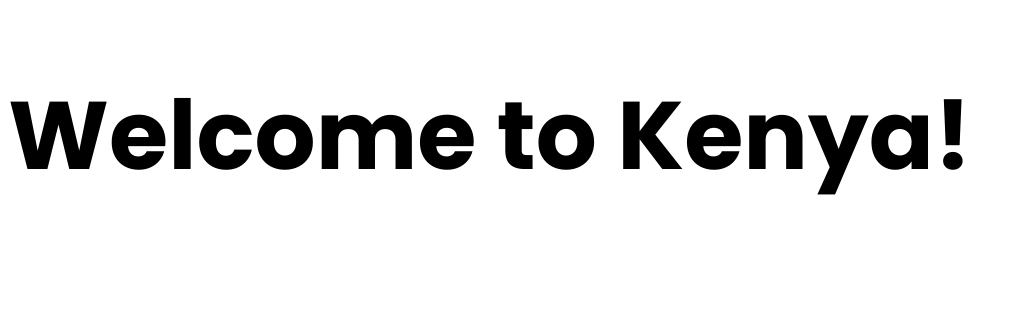
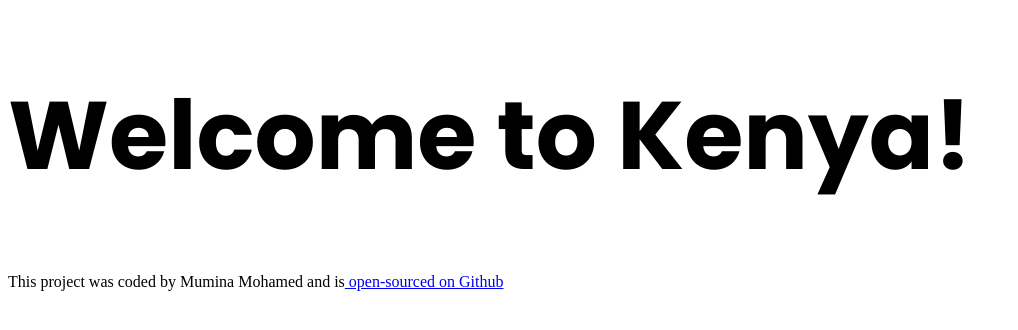
Before and after one commit to Mumina033/travel-project, a plain HTML site: page index.html in a window 1280 px wide. Shown: the whole page, without its empty margins (0-1018 px from the left). Drawn offline with Linux system fonts and the light colour scheme.

Commit message:
added a link to my Github repository

```diff
--- a/index.html
+++ b/index.html
@@ -14,5 +14,13 @@
   </head>
   <body>
     <h1>Welcome to Kenya!</h1>
+    <footer>
+      This project was coded by Mumina Mohamed and is<a
+        href="https://github.com/Mumina033/travel-project"
+        target="_blank"
+      >
+        open-sourced on Github
+      </a>
+    </footer>
   </body>
 </html>
```
